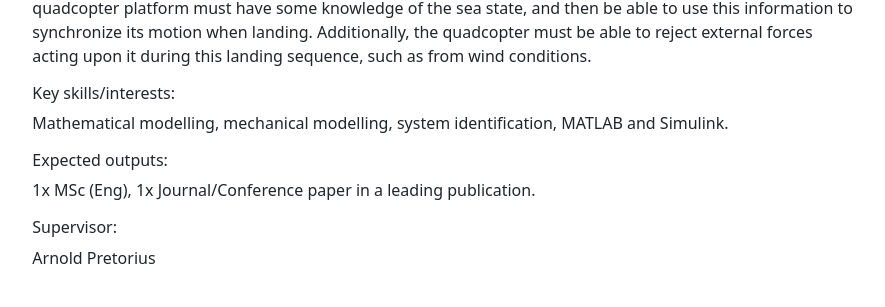
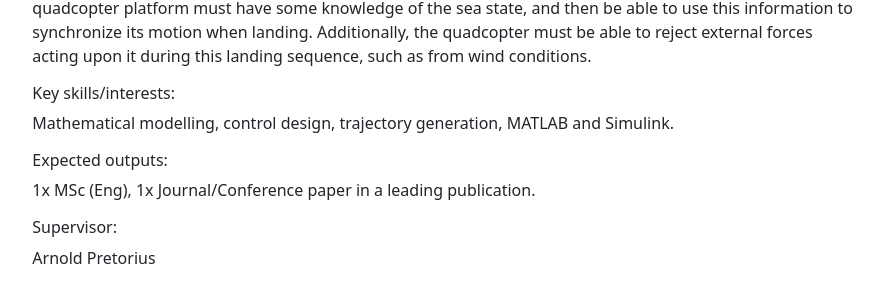
Before and after one commit to MechatronicSystems-Group/mechatronicsystems-group.github.io, a Jekyll site: the page built from projects/quad-sea.md, in a window 1280 px wide. Shown: the part 400-707 px from the top of the page, without its empty margins (197-1082 px from the left). Built offline with Jekyll 4.4.1, drawn with Linux system fonts in a browser that asks for light colours.

Commit message:
Update quad-sea.md

```diff
--- a/projects/quad-sea.md
+++ b/projects/quad-sea.md
@@ -9,7 +9,7 @@ title: "Autonomous landing of a quadcopter platform on a sea vessel during rough
 This project focuses on designing the software and algorithms that enable a quadcopter to land on a sea vessel that is experiencing nonnegligible movement. In particular, the sea vessel is likely to experience predominant heaving and rolling motion, because of deep-sea waves. To accomplish such a landing, the quadcopter platform must have some knowledge of the sea state, and then be able to use this information to synchronize its motion when landing. Additionally, the quadcopter must be able to reject external forces acting upon it during this landing sequence, such as from wind conditions.
 ###### Key skills/interests:
 
-Mathematical modelling, mechanical modelling, system identification, MATLAB and Simulink.
+Mathematical modelling, control design, trajectory generation, MATLAB and Simulink.
 
 ###### Expected outputs:
 
```
